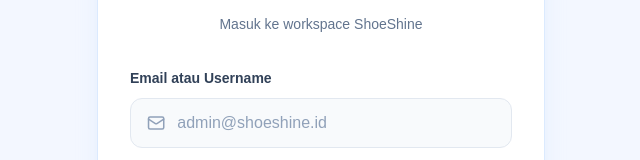
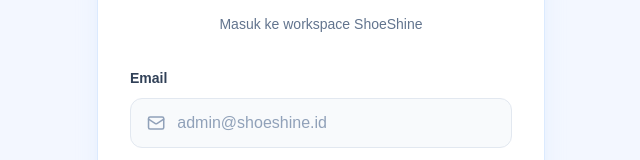
Before and after one commit to PBL-ShoeShine/Shoeshine, a Next.js app: page /login in a window 1280 px wide. Shown: the part 294-454 px from the top of the page, without its empty margins (319-959 px from the left). Built offline with nearby package versions, Linux system fonts and the light colour scheme; no server answers.

Commit message:
feat: implement login page with role-based redirection and staff access restriction

```diff
--- a/src/app/(auth)/login/page.jsx
+++ b/src/app/(auth)/login/page.jsx
@@ -128,7 +128,7 @@
 
         <form className="space-y-5" onSubmit={handleSubmit}>
           <label className="block">
-            <span className="text-sm font-bold text-slate-700">Email atau Username</span>
+            <span className="text-sm font-bold text-slate-700">Email</span>
             <span className="mt-2 flex items-center gap-3 rounded-xl border border-slate-200 bg-slate-50 px-4 py-3 focus-within:border-blue-400 focus-within:bg-white">
               <Mail className="h-5 w-5 text-slate-400" aria-hidden="true" />
               <input
```
